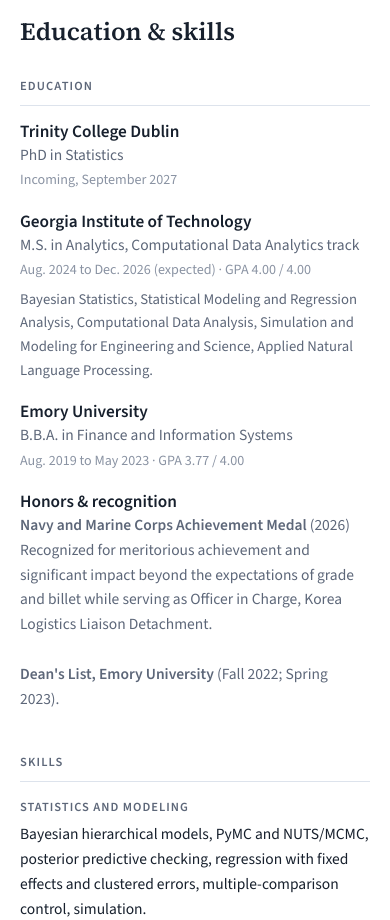
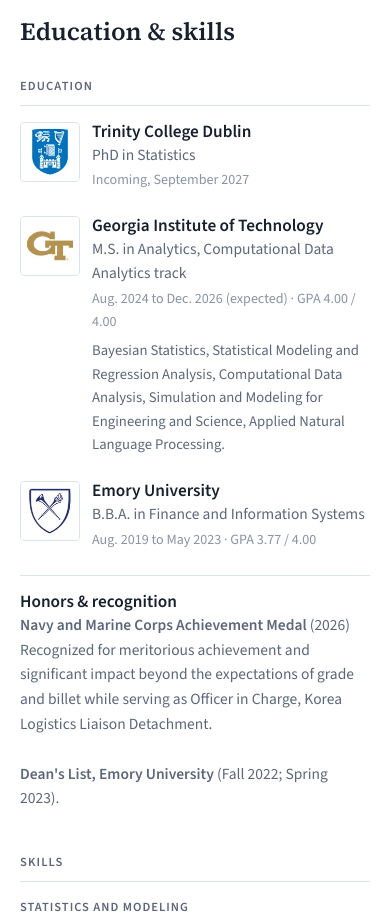
Before and after one commit to imcmurry/imcmurry.github.io, a plain HTML site: page index.html in a window 390 px wide. Shown: the part 11080-12000 px from the top of the page. Drawn offline with nearby package versions, Linux system fonts and the light colour scheme.

Commit message:
Add university emblems to education entries

```diff
--- a/content.js
+++ b/content.js
@@ -187,18 +187,21 @@ window.SITE = {
   education: [
     {
       school: `Trinity College Dublin`,
+      logo: `assets/edu-trinity.webp`,
       degree: `PhD in Statistics`,
       meta: `Incoming, September 2027`,
       courses: ``,
     },
     {
       school: `Georgia Institute of Technology`,
+      logo: `assets/edu-georgia-tech.webp`,
       degree: `M.S. in Analytics, Computational Data Analytics track`,
       meta: `Aug. 2024 to Dec. 2026 (expected) &middot; GPA 4.00 / 4.00`,
       courses: `Bayesian Statistics, Statistical Modeling and Regression Analysis, Computational Data Analysis, Simulation and Modeling for Engineering and Science, Applied Natural Language Processing.`,
     },
     {
       school: `Emory University`,
+      logo: `assets/edu-emory.webp`,
       degree: `B.B.A. in Finance and Information Systems`,
       meta: `Aug. 2019 to May 2023 &middot; GPA 3.77 / 4.00`,
       courses: ``,
--- a/index.html
+++ b/index.html
@@ -221,7 +221,11 @@ strong { font-weight: 600; }
 
 /* education + skills */
 .two-col { display: grid; grid-template-columns: minmax(0, 1fr) minmax(0, 1fr); gap: 48px; }
-.edu { list-style: none; margin: 0; padding: 0; display: grid; gap: 20px; }
+.edu { list-style: none; margin: 0; padding: 0; display: grid; gap: 24px; }
+.edu li.edu-with-logo { display: grid; grid-template-columns: 72px minmax(0, 1fr); align-items: start; gap: 16px; }
+.edu .edu-logo { width: 72px; height: 72px; object-fit: contain; display: block; background: #fff; border: 1px solid var(--rule); border-radius: 4px; }
+.edu .edu-copy { min-width: 0; }
+.edu li:not(.edu-with-logo) { border-top: 1px solid var(--rule); padding-top: 16px; }
 .edu h3 { font-size: 1.08rem; font-family: var(--sans); font-weight: 600; }
 .edu .deg { color: var(--ink-2); font-size: 0.97rem; }
 .edu .meta { color: var(--ink-3); font-size: 0.88rem; margin-top: 2px; font-variant-numeric: tabular-nums; }
@@ -266,6 +270,8 @@ footer .container { display: flex; justify-content: space-between; flex-wrap: wr
   .nav ul a { white-space: nowrap; font-size: 0.8rem; }
 }
 @media (max-width: 520px) {
+  .edu li.edu-with-logo { grid-template-columns: 60px minmax(0, 1fr); gap: 12px; }
+  .edu .edu-logo { width: 60px; height: 60px; }
   body { font-size: 16px; }
   .container { padding: 0 20px; }
   .intro { padding: 40px 0 40px; }
@@ -406,7 +412,10 @@ footer .container { display: flex; justify-content: space-between; flex-wrap: wr
     + '<div class="section-head"><h2>Education &amp; skills</h2></div><div class="two-col">'
     + '<div><div class="col-title">Education</div><ul class="edu">'
     + S.education.map(function (e) {
-      return "<li><h3>" + e.school + '</h3><div class="deg">' + e.degree + '</div><div class="meta">' + e.meta + "</div>" + (e.courses ? '<p class="courses">' + e.courses + "</p>" : "") + "</li>";
+      return "<li" + (e.logo ? ' class="edu-with-logo"' : "") + ">"
+        + (e.logo ? '<img class="edu-logo" src="' + e.logo + '" alt="" width="72" height="72" loading="lazy" decoding="async">' : "")
+        + '<div class="edu-copy"><h3>' + e.school + '</h3><div class="deg">' + e.degree + '</div><div class="meta">' + e.meta + "</div>"
+        + (e.courses ? '<p class="courses">' + e.courses + "</p>" : "") + "</div></li>";
     }).join("") + "</ul></div>"
     + '<div><div class="col-title">Skills</div><div class="skills">'
     + S.skills.map(function (s) { return "<dl><dt>" + s.group + "</dt><dd>" + s.items + "</dd></dl>"; }).join("")
```
Also changed, not shown: assets/edu-emory.webp (added), assets/edu-georgia-tech.webp (added), assets/edu-trinity.webp (added).
